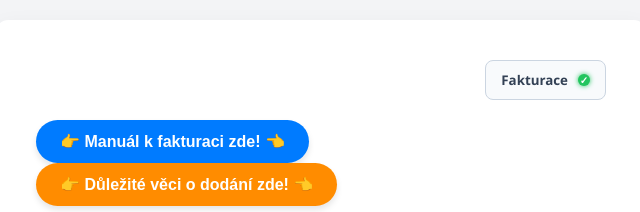
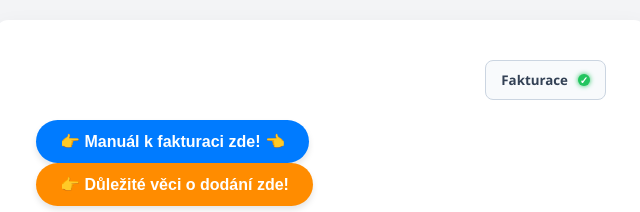
Before and after one commit to NTS-windows-tools/bscom-objednat-wrap-cdr, a plain HTML site: page index.html in a window 1280 px wide. Shown: the top 212 px of the page, without its empty margins (319-959 px from the left). Drawn offline with Linux system fonts and the light colour scheme; no server answers.

Commit message:
Update index.html

```diff
--- a/index.html
+++ b/index.html
@@ -470,7 +470,7 @@
         </div>
 		<a href="https://r565fdv65rf65s685vb6f5d968f6d8vg65reg698dx58d9fdvffdrvfdgfguki.mystrikingly.com/" style="display: inline-block; background-color: #007BFF; color: #FFFFFF; padding: 12px 24px; text-decoration: none; border-radius: 25px; font-family: sans-serif; font-weight: bold; cursor: pointer; text-align: center; box-shadow: 0px 4px 6px rgba(0,0,0,0.1);">👉 Manuál k fakturaci zde! 👈</a>
 		<span style="display: inline-block; width: 200px;"></span>
-		<a href="https://nts-windows-tools.github.io/informace-o-dodoani-do-boxu-wrapy-z-bscomu/" style="display: inline-block; background-color: #FF8C00; color: #FFFFFF; padding: 12px 24px; text-decoration: none; border-radius: 25px; font-family: sans-serif; font-weight: bold; cursor: pointer; text-align: center; box-shadow: 0px 4px 6px rgba(0,0,0,0.1);">👉 Důležité věci o dodání zde! 👈</a>
+		<a href="https://nts-windows-tools.github.io/informace-o-dodoani-do-boxu-wrapy-z-bscomu/" style="display: inline-block; background-color: #FF8C00; color: #FFFFFF; padding: 12px 24px; text-decoration: none; border-radius: 25px; font-family: sans-serif; font-weight: bold; cursor: pointer; text-align: center; box-shadow: 0px 4px 6px rgba(0,0,0,0.1);">👉 Důležité věci o dodání zde!</a>
 <span style="display: inline-block; width: 100px;"></span>
 
         <h1>Koupit wrap 10 ks Verbatim CD-R na <a href="https://www.bscom.cz" target="_blank">bscom.cz</a> via NTS</h1>
```
